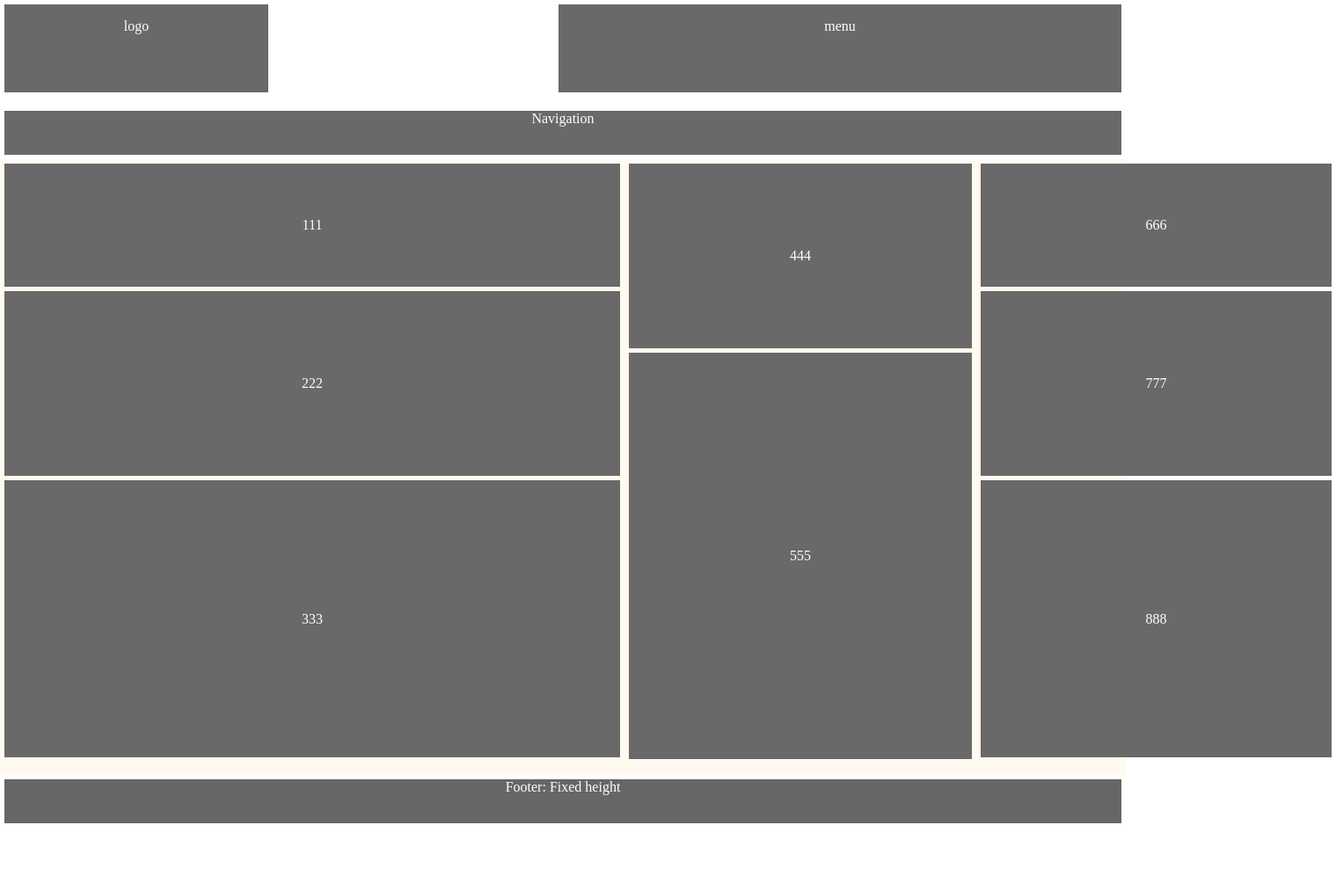
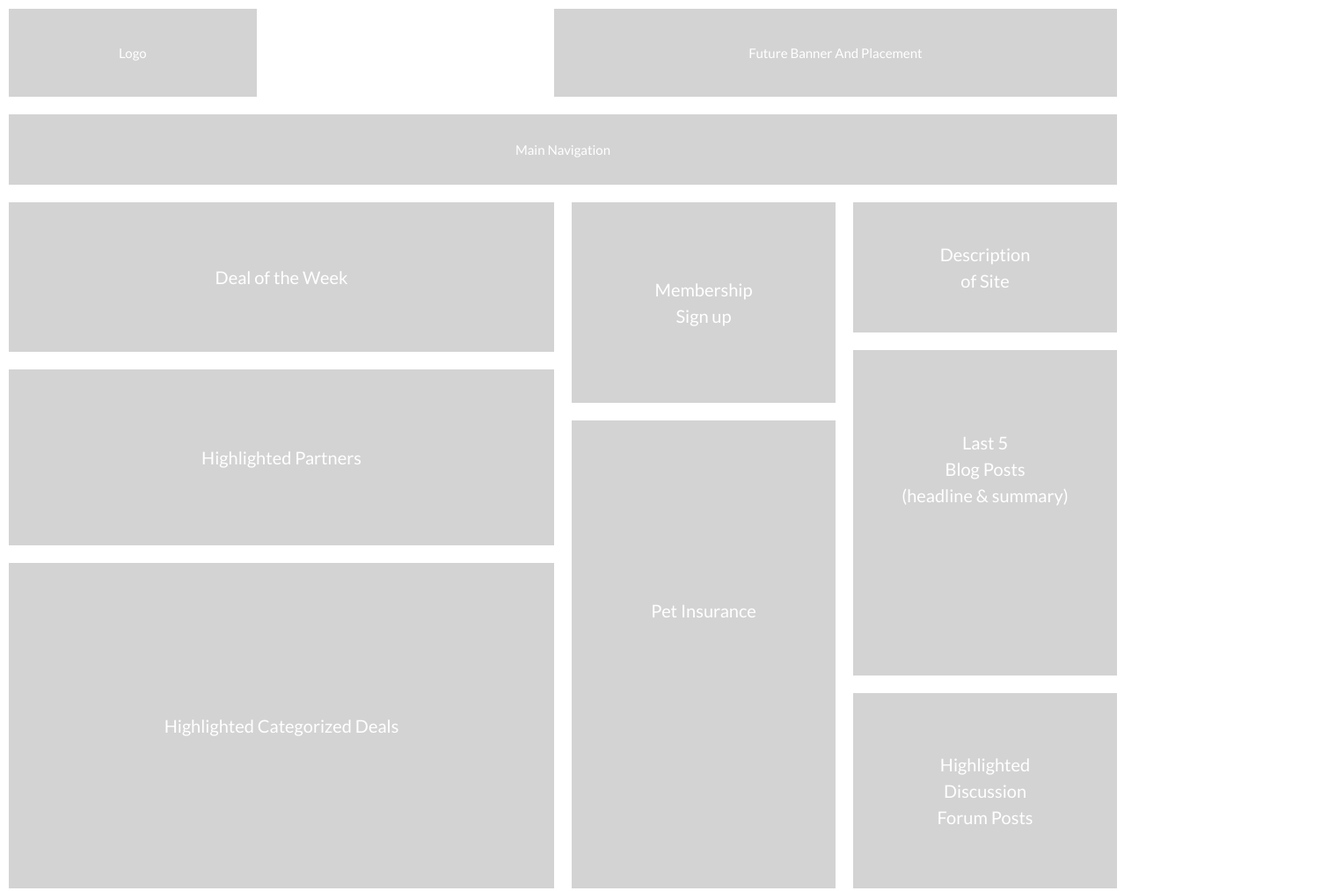
Before and after one commit to Bogdan-Lishchynskiy/html-css, a plain HTML site: page index.html in a window 1280 px wide. Shown: the top 1013 px of the page at 88% size, 1519 px wide, since content can reach past the window. Before the commit the page ends 941 px from the top, so only its background shows below. Drawn offline with Linux system fonts and the light colour scheme.

Commit message:
refactoring code css

```diff
--- a/index.html
+++ b/index.html
@@ -4,58 +4,66 @@
 <head>
     <meta charset="UTF-8">
     <meta name="viewport" content="width=device-width, initial-scale=1.0">
-    <link rel="icon" type="image/png" sizes="32x32" href="img/favicon.png">
+    <link href="https://fonts.googleapis.com/css?family=Lato" rel="stylesheet">
     <link rel="stylesheet" href="style/style.css">
     <title>Card site</title>
 </head>
 
 <body>
     <header>
-        <div class="logo">
-            <p>logo</p>
+        <div class="header">
+            <div class="logo text_position back_color">
+                <p>Logo</p>
+            </div>
+            <div class="menu text_position back_color">
+                <p>Future Banner And Placement</p>
+            </div>
         </div>
-        <div class="menu">
-            <p>menu</p>
+        <nav class="text_position back_color">
+            <p>Main Navigation</p>
+        </nav>
+    </header>
+    <main class="container">
+        <div class="wrap1">
+            <div class="back_color first_block text_position">
+                <p>Deal of the Week</p>
+            </div>
+            <div class="back_color second_block text_position">
+                <p>Highlighted Partners</p>
+            </div>
+            <div class="back_color third_block text_position">
+                <p>Highlighted Categorized Deals</p>
+            </div>
         </div>
-    </header>
-    <nav>
-        <p>Navigation</p>
-    </nav>
-    <main>
-        <div class="container">
-            <div clas="wrap1">
-                <div class="first_sect first_block">
-                    <p>111</p>
-                </div>
-                <div class="first_sect second_block">
-                    <p>222</p>
-                </div>
-                <div class="first_sect third_block">
-                    <p>333</p>
-                </div>
+        <div class="wrap2">
+            <div class="back_color fourth_block text_position">
+                <p>Membership
+                    <br>Sign up</p>
             </div>
-            <div clas="wrap2">
-                <div class="second_sect fourth_block">
-                    <p>444</p>
-                </div>
-                <div class="second_sect fifth_block">
-                    <p>555</p>
-                </div>
+            <div class="back_color fifth_block text_position">
+                <p class="text_direction">Pet Insurance</p>
             </div>
-            <div clas="wrap3">
-                <div class="third_sect six_block">
-                    <p>666</p>
-                </div>
-                <div class="third_sect seventh_block">
-                    <p>777</p>
-                </div>
-                <div class="third_sect eight_block">
-                    <p>888</p>
-                </div>
+        </div>
+        <div class="wrap3">
+            <div class="back_color six_block text_position">
+                <p>Description
+                    <br>of Site</p>
+            </div>
+            <div class="back_color seventh_block text_position">
+                <p class="text_direction">Last 5
+                    <br>Blog Posts
+                    <br>(headline & summary)</p>
+            </div>
+            <div class="back_color eight_block text_position">
+                <p>Highlighted
+                    <br>Discussion
+                    <br>Forum Posts</p>
             </div>
         </div>
     </main>
-    <footer class="footer">Footer: Fixed height</footer>
+    <footer class="back_color footer text_position">
+        <p>Footer</p>
+    </footer>
 </body>
 
 </html>
--- a/style/style.css
+++ b/style/style.css
@@ -2,96 +2,91 @@ html,
 body {
     padding: 0;
     margin: 0;
+    font-family: 'Lato', sans-serif;
+    font-size: 20px;
 }
 
 p {
     color: white;
+    line-height: 1.5;
     text-align: center;
 }
 
 header {
+    font-size: 15px;
+}
+
+.header {
     display: flex;
     justify-content: space-between;
 }
 
 .menu {
-    align-items: center;
     width: 50%;
     height: 100px;
-    background-color: dimgrey;
-    margin: 5px;
 }
 
 .logo {
-
-    width: 300px;
+    width: 22%;
     height: 100px;
-    background-color: dimgrey;
-    margin: 5px;
 }
 
 nav {
-    height: 50px;
-    margin-bottom: 20px;
-    margin: 5px;
-    background-color: dimgrey;
+    height: 80px;
+}
+
+.back_color {
+    margin: 10px;
+    background-color: #D3D3D3;
+}
+
+.text_position {
+    display: flex;
+    justify-content: center;
+    align-items: center;
+}
+
+.text_direction {
+    padding-bottom: 100px;
 }
 
 .container {
     display: flex;
-    background: floralwhite;
-    height: 700px;
-}
-
-.first_sect {
-    display: flex;
-    justify-content: center;
-    align-items: center;
-    width: 700px;
-    margin: 5px;
-    background-color: dimgrey;
-}
-
-.second_sect {
-    display: flex;
-    justify-content: center;
-    align-items: center;
-    width: 390px;
-    margin: 5px;
-    background-color: dimgrey;
-}
-
-.third_sect {
-    display: flex;
-    justify-content: space-around;
-    align-items: center;
-    width: 399px;
-    margin: 5px;
-    background-color: dimgrey;
+    height: 800px;
+    width: 100%;
 }
 
 .wrap1 {
-    height: 100%;
     display: flex;
     flex-direction: column;
+    height: 100%;
+    width: 50%;
+}
+
+.wrap2 {
+    display: flex;
+    flex-direction: column;
+    width: 25%;
+    height: 100%;
+}
+
+.wrap3 {
+    display: flex;
+    flex-direction: column;
+    height: 100%;
+    width: 25%;
 }
 
 .first_block {
-    height: 20%;
+    height: 23%;
 }
 
 .second_block {
-    height: 30%;
+    height: 27%;
 }
 
 .third_block {
-    height: 45%;
-}
-
-.wrap2 {
-    height: 100%;
-    display: flex;
-    flex-direction: column;
+    height: 50%;
 }
 
 .fourth_block {
@@ -99,13 +94,7 @@ nav {
 }
 
 .fifth_block {
-    height: 66%;
-}
-
-.wrap3 {
-    height: 100%;
-    display: flex;
-    flex-direction: column;
+    height: 70%;
 }
 
 .six_block {
@@ -113,17 +102,13 @@ nav {
 }
 
 .seventh_block {
+    height: 50%;
+}
+
+.eight_block {
     height: 30%;
 }
 
-.eight_block {
-    height: 45%;
+.footer {
+    height: 100px;
 }
-
-.footer {
-    height: 50px;
-    background: #666;
-    color: #fff;
-    text-align: center;
-    margin: 5px;
-}
```
